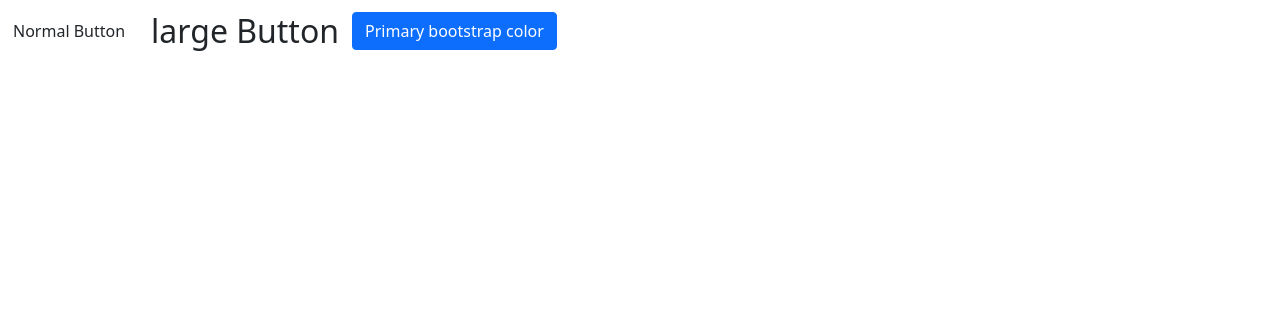
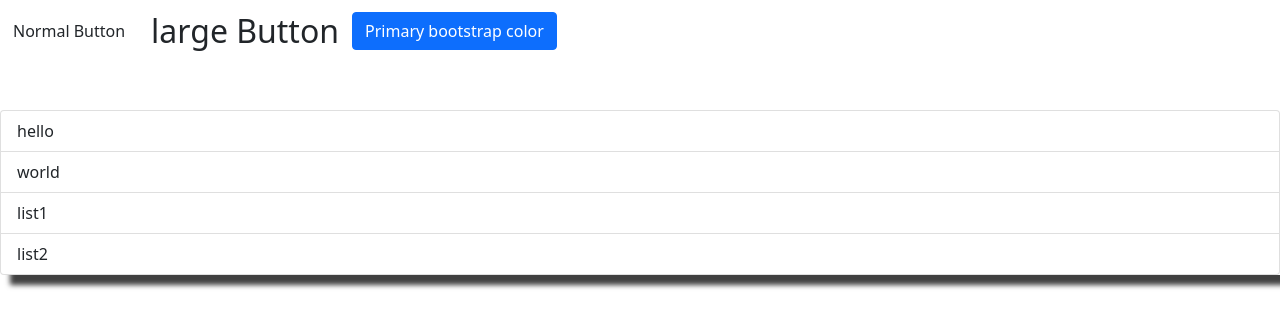
Before and after one commit to manishiitg/react-code-style-training, a React (Create React App) app: page / in a window 1280 px wide. Shown: the top 328 px of the page. Built offline with nearby package versions, Linux system fonts and the light colour scheme.

Commit message:
styled list

```diff
--- a/src/App.js
+++ b/src/App.js
@@ -2,6 +2,7 @@ import React from 'react';
 import logo from './logo.svg';
 
 import Button, { LargeButton } from './components/Button/button';
+import List from "./components/List/list"
 
 function App() {
   return (
@@ -10,6 +11,14 @@ function App() {
       <LargeButton>large Button</LargeButton>
 
       <Button className="btn-primary">Primary bootstrap color</Button>
+
+      <br/>
+      <br/>
+      <br/>
+
+      <List list={["hello", "world", "list1", "list2"]}>
+
+      </List>
     </div>
   );
 }
--- a/src/components/Button/button.js
+++ b/src/components/Button/button.js
@@ -24,6 +24,7 @@ export const LargeButton = (props) => {
     )
 }
 
+
 export const BootstrapInfoButton = (props) => {
     return (
         <BootstrapButton {...props} />
--- /dev/null
+++ b/src/components/List/list.js
@@ -0,0 +1,25 @@
+import React from "react"
+import styled from "styled-components"
+
+
+const StyledList = styled.div`
+-webkit-box-shadow: 10px 10px 5px 0px rgba(0,0,0,0.75);
+-moz-box-shadow: 10px 10px 5px 0px rgba(0,0,0,0.75);
+box-shadow: 10px 10px 5px 0px rgba(0,0,0,0.75);
+`
+
+const List = (props) => {
+    return (
+        <StyledList>
+            <ul className="list-group">
+                {
+                    props.list.map((ele, idx) => {
+                        return <li className="list-group-item" key={idx}>{ele}</li>
+                    })
+                }
+            </ul>
+        </StyledList>
+    )
+}
+
+export default List
--- a/src/index.css
+++ b/src/index.css
@@ -11,3 +11,7 @@ code {
   font-family: source-code-pro, Menlo, Monaco, Consolas, 'Courier New',
     monospace;
 }
+
+list-border-color {
+  color: rgba(0,0,0,0.75);
+}
```
